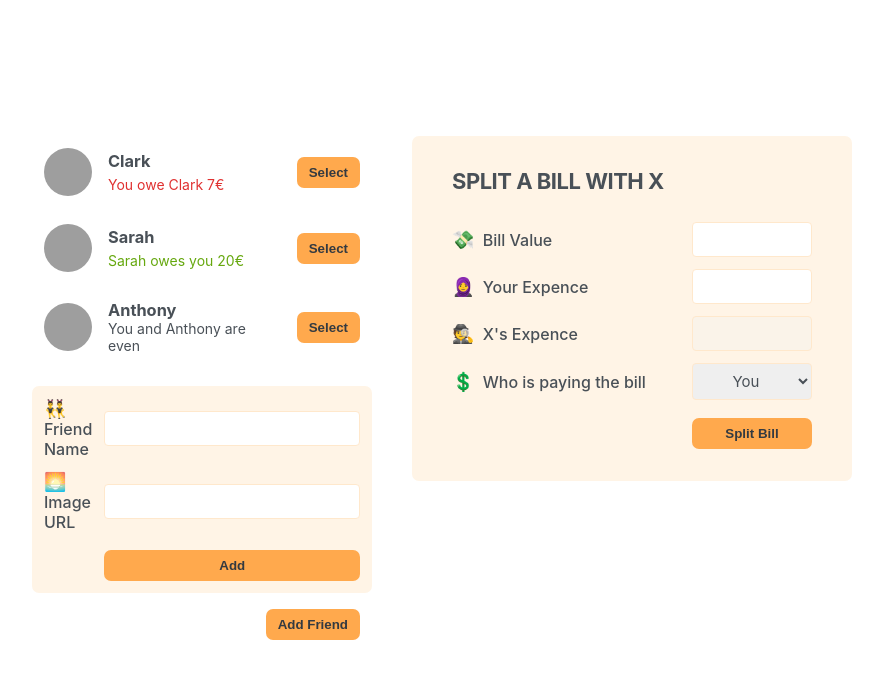
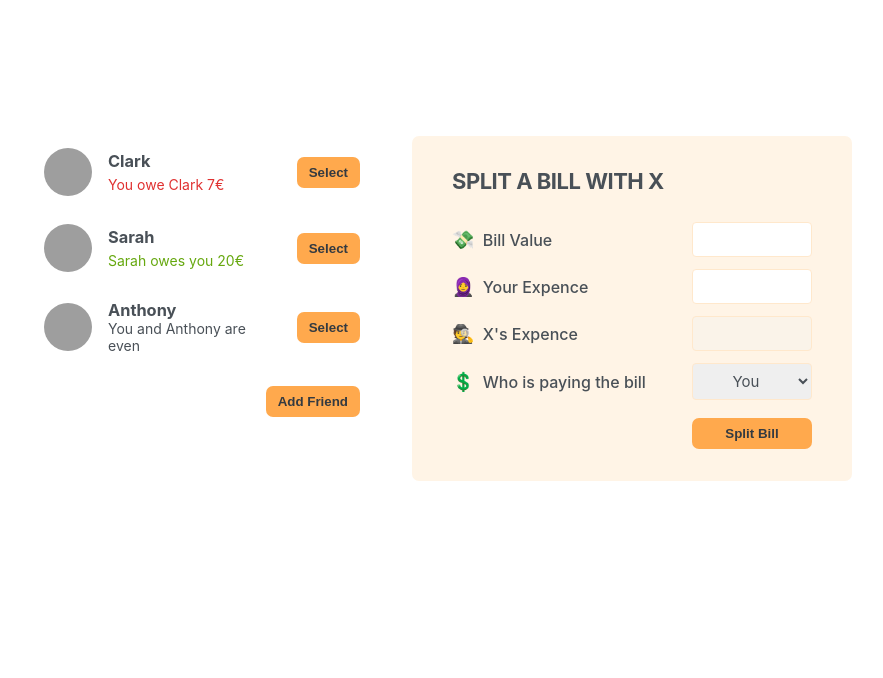
Before and after one commit to shashik962/The-Ultimate-React-Course-2024-React-Redux-More, a React (Create React App) app: page / in a window 1280 px wide. Shown: the top 678 px of the page, without its empty margins (198-1081 px from the left). Built offline with nearby package versions, Linux system fonts and the light colour scheme; grey boxes are pictures that could not be loaded.

Commit message:
98. Displaying the New Friend Form

```diff
--- a/src/App.js
+++ b/src/App.js
@@ -1,3 +1,5 @@
+import { useState } from 'react';
+
 const initialFriends = [
   {
     id: 118836,
@@ -19,13 +21,27 @@
   },
 ];
 
+function Button({ children, onClick }) {
+  return (
+    <button className="button" onClick={onClick} >{children}</button>
+  );
+}
+
 export default function App() {
+    const [showAddFriend, setShowAddFriend] = useState(false);
+
+    function handleShowAddFriend() {
+      setShowAddFriend((show) => !show);
+    }
+
     return (
         <div className="app">
             <div className="sidebar">
                 <FriendsList />
-                 <FormAddFriend />
-                 <Button>Add Friend</Button>
+                {showAddFriend && <FormAddFriend />}
+                <Button onClick={handleShowAddFriend}>
+                  {showAddFriend ? 'Close' : 'Add Friend' }
+                </Button>
             </div>
             <FormSplitBill />
         </div>
@@ -69,11 +85,7 @@
     );
 }
 
-function Button({ children }) {
-      return (
-        <button className="button">{children}</button>
-      );
-}
+
 
 function FormAddFriend() {
    return (
```
Lines whose indentation alone changed are shown as unchanged.
